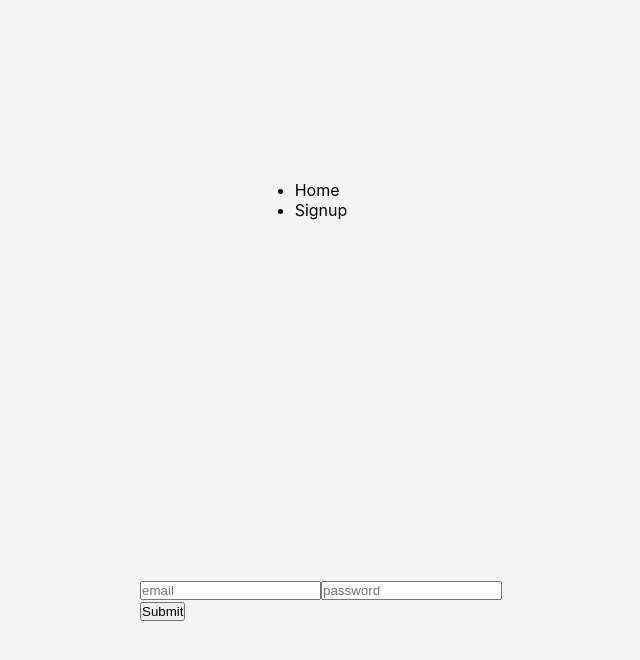
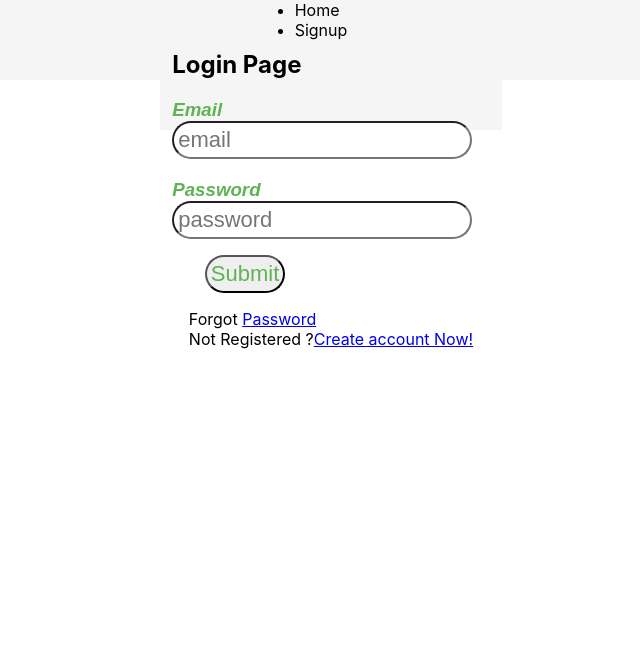
Before and after one commit to Pasta08/fidesbankfe, a React (Create React App) app: page /userlogin in a window 1280 px wide. Shown: the top 660 px of the page, without its empty margins (319-959 px from the left). Built offline with nearby package versions, Linux system fonts and the light colour scheme.

Commit message:
update and new variable UserLogiIn

```diff
--- /dev/null
+++ b/src/Styles/UserLogIn.scss
@@ -0,0 +1,79 @@
+
+label{
+    color: rgb(90, 196, 69);
+    font-family: Arial, Helvetica, sans-serif;
+  }
+  section{
+   width: 100%;
+   max-width: 420px;
+   min-height: 400px;
+   display: flex;
+   flex-direction: column;
+   justify-content: flex-start;
+   padding: 1rem;
+
+  }
+  form{
+   display: flexbox;
+   flex-direction: column;
+   justify-content: baseline;
+   flex-grow: unset;
+   padding-bottom: 1rem;
+  }
+  label,
+  button{
+    margin: 1rem;
+    padding: 0.10rem;
+    color: rgb(95, 179, 84);
+  }
+
+  h3{
+     font-style: oblique;
+  }
+
+  .App{
+  height: 10vh;
+  width: 100%;
+  display: grid;
+  place-items: center;}
+
+input[type='email'],
+input[type='password'],
+button[type='submit']{
+
+  font-family: Arial, Helvetica, sans-serif;
+  padding: 0.25rem;
+  font-size: 22px;
+  border-radius: 20px;
+
+  .btn_form{
+    width: 25rem;
+			height: 60px;
+			border-radius: 20px;
+			font-family: "Poppins", "sans-serif";
+			font-size: 18px;
+			border: none;
+			transition: all 0.1s ease-in-out;
+			cursor: pointer;
+			&:hover {
+				color: white;
+			}
+  }
+
+}
+
+
+body{
+  display: flexbox;
+  flex-grow: grow;
+  margin: 0;
+
+  section{
+    margin: auto;
+    box-sizing: content-box;
+    padding: 10px;
+    flex: 1;
+    padding-right: 15px;
+  }
+
+}
--- /dev/null
+++ b/src/Styles/UserLogin.css
@@ -0,0 +1,79 @@
+label {
+  color: rgb(90, 196, 69);
+  font-family: Arial, Helvetica, sans-serif;
+}
+
+section {
+  width: 100%;
+  max-width: 420px;
+  min-height: 400px;
+  display: flex;
+  flex-direction: column;
+  justify-content: flex-start;
+  padding: 1rem;
+}
+
+form {
+  display: flexbox;
+  flex-direction: column;
+  justify-content: baseline;
+  flex-grow: unset;
+  padding-bottom: 1rem;
+}
+
+label,
+button {
+  margin: 1rem;
+  padding: 0.1rem;
+  color: rgb(95, 179, 84);
+}
+
+h3 {
+  font-style: oblique;
+}
+
+.App {
+  height: 10vh;
+  width: 100%;
+  display: grid;
+  place-items: center;
+}
+
+input[type=email],
+input[type=password],
+button[type=submit] {
+  font-family: Arial, Helvetica, sans-serif;
+  padding: 0.25rem;
+  font-size: 22px;
+  border-radius: 20px;
+}
+input[type=email] .btn_form,
+input[type=password] .btn_form,
+button[type=submit] .btn_form {
+  width: 25rem;
+  height: 60px;
+  border-radius: 20px;
+  font-family: "Poppins", "sans-serif";
+  font-size: 18px;
+  border: none;
+  transition: all 0.1s ease-in-out;
+  cursor: pointer;
+}
+input[type=email] .btn_form:hover,
+input[type=password] .btn_form:hover,
+button[type=submit] .btn_form:hover {
+  color: white;
+}
+
+body {
+  display: flexbox;
+  flex-grow: grow;
+  margin: 0;
+}
+body section {
+  margin: auto;
+  box-sizing: content-box;
+  padding: 10px;
+  flex: 1;
+  padding-right: 15px;
+}/*# sourceMappingURL=UserLogIn.css.map */
--- a/src/pages/UserLogIn.tsx
+++ b/src/pages/UserLogIn.tsx
@@ -1,5 +1,7 @@
 import React, { useState } from "react";
-import { Form } from "react-router-dom";
+import { Form, Link } from "react-router-dom";
+import "../Styles/UserLogin.css";
+import "../components/Navbar";
 
 const UserLogIn = () => {
 	const [user, setUser] = useState({
@@ -32,25 +34,42 @@ const UserLogIn = () => {
 	};
 
 	return (
-		<form onSubmit={sendForm}>
+		<body>
+            <section>
+				<form onSubmit={sendForm}>
+			<div className="App">
+			<div className="container-md">
+				<h2>Login Page</h2>
+			<label >
+			<h3 className="row-container">Email</h3>
 			<input
 				type="email"
 				className="input"
 				placeholder="email"
 				name="email"
 				onChange={(e) => updateUser("email", e.target.value)}
-			/>
+			/></label></div>
+            <div  className="container-md">
+				<label>
+			  <h3>Password</h3>
 			<input
 				type="password"
 				className="input"
 				placeholder="password"
 				name="password"
 				onChange={(e) => updateUser("password", e.target.value)}
-			/>
+			/></label> </div>
 			<div>
-				<button type="submit">Submit</button>
+				<button className='btn_form' type="submit">Submit</button>
+				<p className="forgot-password text-right">
+				Forgot <a href="#">Password</a>
+			</p>
+			<p>Not Registered ?<Link  to="/usersignin">Create account Now!</Link></p>
 			</div>
-		</form>
+			</div>
+			</form>
+			</section>
+           </body>
 	);
 };
 export default UserLogIn;
```
Also changed, not shown: 1 other file (tests, documents, lock files or other folders).
